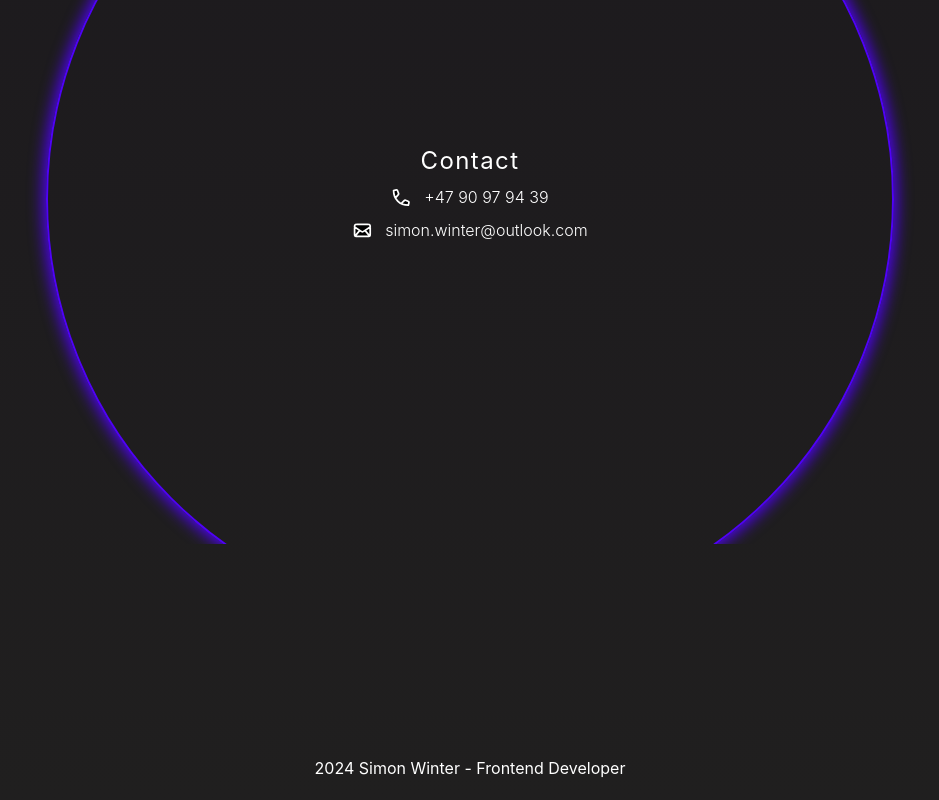
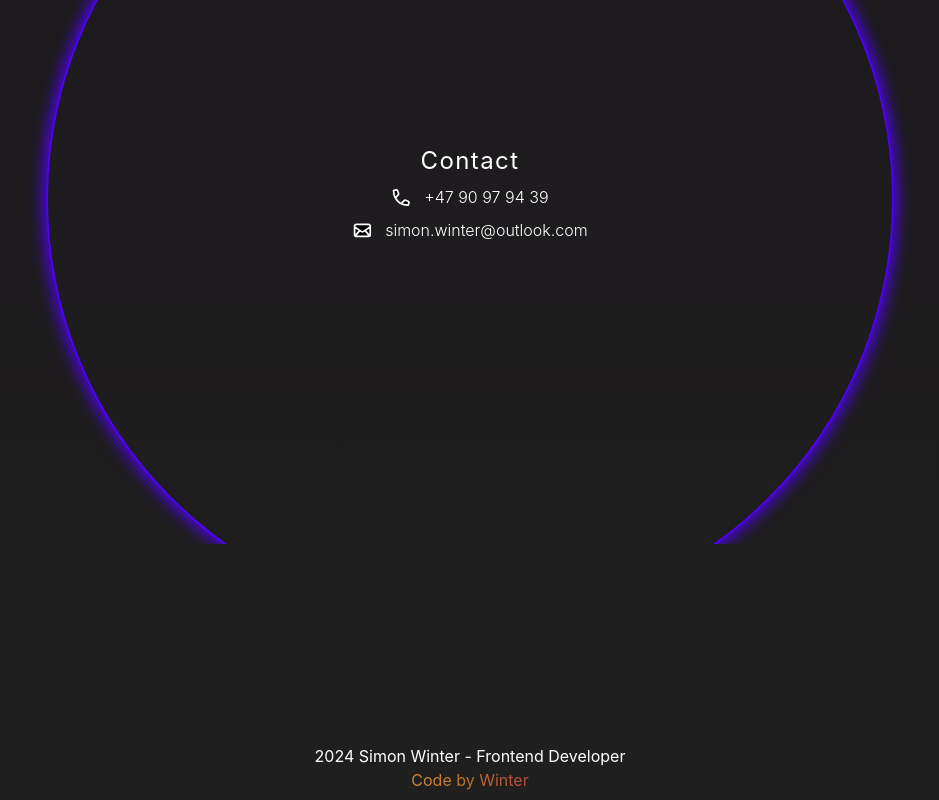
Before and after one commit to SimonADW/240910-portfolio-simon-winter, a React (Vite) app: page / in a window 1280 px wide. Shown: the part 4109-4909 px from the top of the page, without its empty margins (170-1109 px from the left). Built offline with nearby package versions, Linux system fonts and the light colour scheme.

Commit message:
Add company to footer

```diff
--- a/src/components/Footer/FooterComponen.tsx
+++ b/src/components/Footer/FooterComponen.tsx
@@ -2,7 +2,10 @@ import style from './FooterComponent.module.css'
 
 const FooterComponen = () => {
   return (
-	<footer className={style.footer}>2024 Simon Winter - Frontend Developer</footer>
+	<footer className={style.footer}>
+    <div>2024 Simon Winter - Frontend Developer</div>
+    <div className={style.company}>Code by Winter</div>
+  </footer>
   )
 }
 
--- a/src/components/Footer/FooterComponent.module.css
+++ b/src/components/Footer/FooterComponent.module.css
@@ -1,6 +1,14 @@
 .footer {
 	height: var(--spacing-xl);
 	display: flex;
+	flex-direction: column;
 	justify-content: center;
 	align-items: center;
+	gap: var(--spacing-xs);
 }
+
+.company {
+	background: var(--button-gradient-color);
+	background-clip: text;
+	color: transparent;
+}
```
